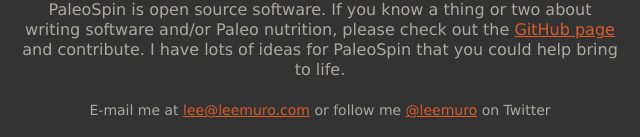
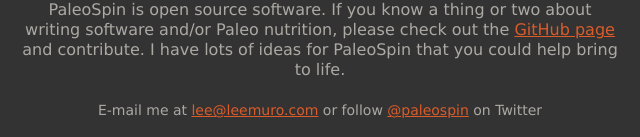
Before and after one commit to leemuro/paleospin, a plain HTML site: page index.html in a window 1280 px wide. Shown: the part 1591-1728 px from the top of the page, 320-960 px from the left. Drawn offline with Linux system fonts and the light colour scheme; a web font is replaced by a local one.

Commit message:
new twitter link

```diff
--- a/index.html
+++ b/index.html
@@ -147,7 +147,7 @@
       PaleoSpin is open source software.  If you know a thing or two about writing software and/or Paleo nutrition, please check out the <a target="_blank" href="https://github.com/leemuro/paleospin">GitHub page</a> and contribute.  I have lots of ideas for PaleoSpin that you could help bring to life.
     </p>
     <p class="contact">
-      E-mail me at <a target="_blank" href="mailto:lee@leemuro.com">lee@leemuro.com</a> or follow me <a target="_blank" href="http://twitter.com/leemuro">@leemuro</a> on Twitter
+      E-mail me at <a target="_blank" href="mailto:lee@leemuro.com">lee@leemuro.com</a> or follow <a target="_blank" href="http://twitter.com/paleospin">@paleospin</a> on Twitter
     </p>
   </div>
   <script src="lib/angular.min.js"></script>
```
